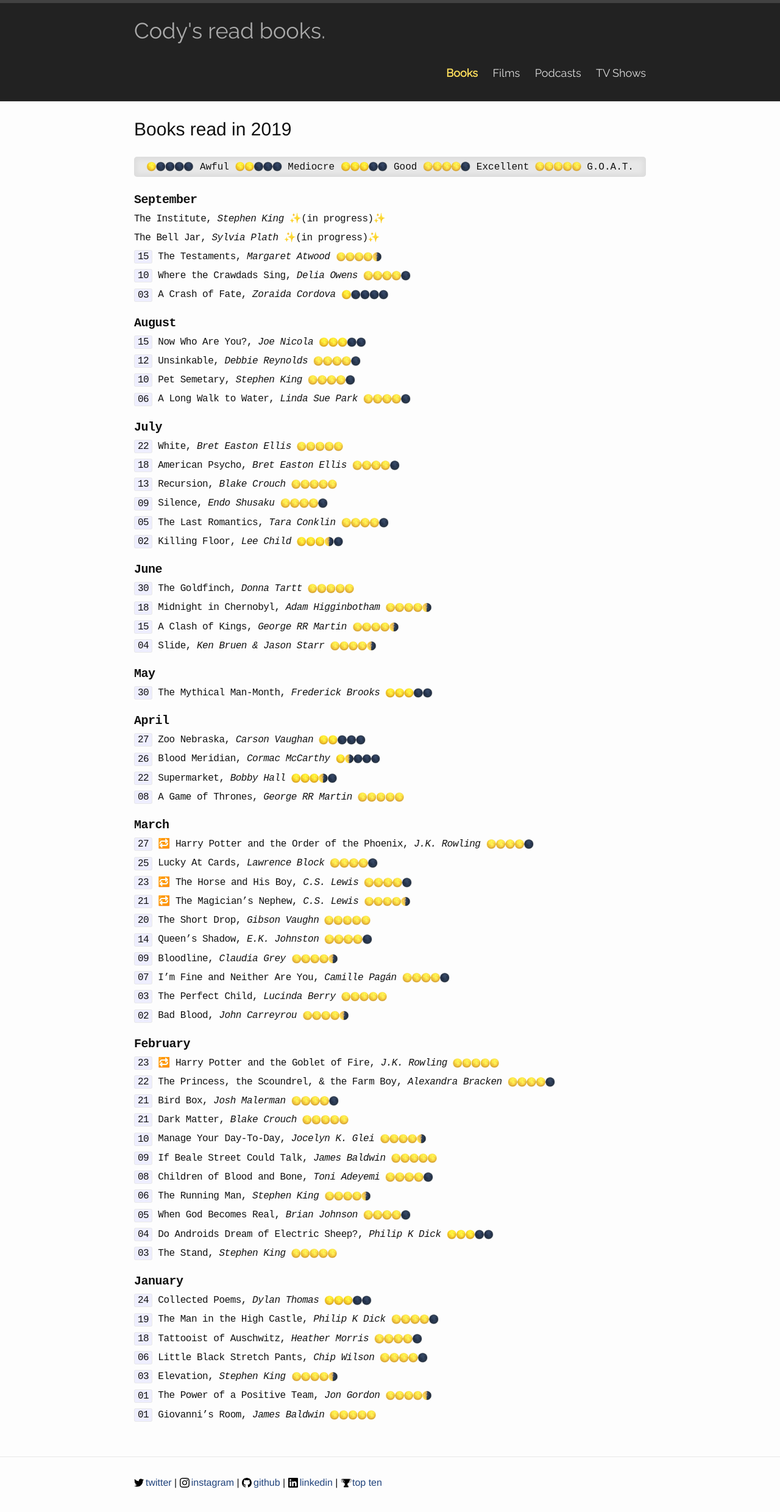
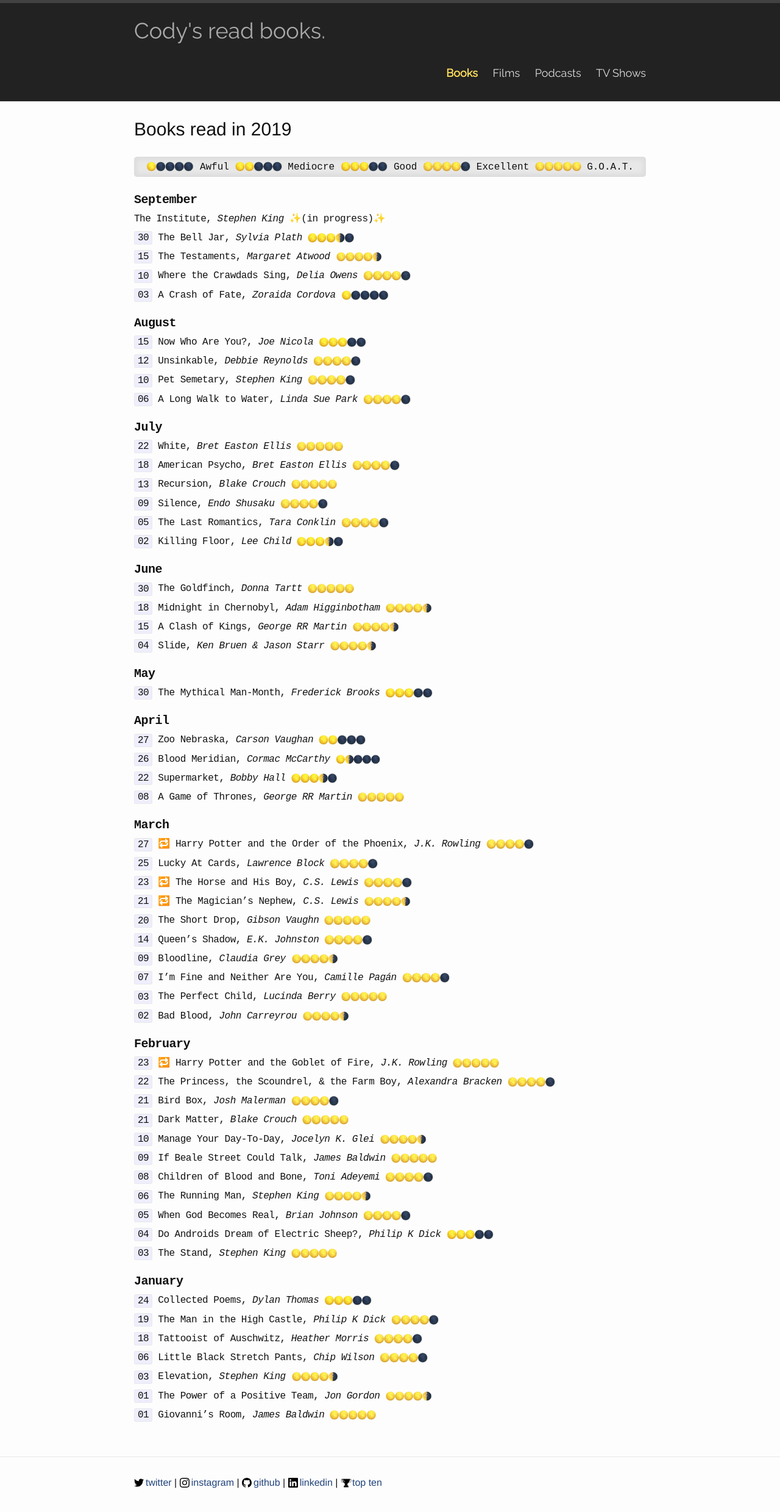
Before and after one commit to codydalerodgers/personal-blog, a Jekyll site: the page built from _books/2019.md, in a window 1280 px wide. Shown: the top 2479 px of the page at 61% size. Built offline with Jekyll 4.4.1, drawn with Linux system fonts in a browser that asks for light colours.

Commit message:
Read The Bell Jar

```diff
--- a/_books/2019.md
+++ b/_books/2019.md
@@ -6,7 +6,7 @@
 ## September
 The Institute, _Stephen King_ {{ site.inprogress }}
 
-The Bell Jar, _Sylvia Plath_ {{ site.inprogress }}
+`30` The Bell Jar, _Sylvia Plath_ {{ site.threehalf }}
 
 `15` The Testaments, _Margaret Atwood_ {{ site.fourhalf }}
 
```
